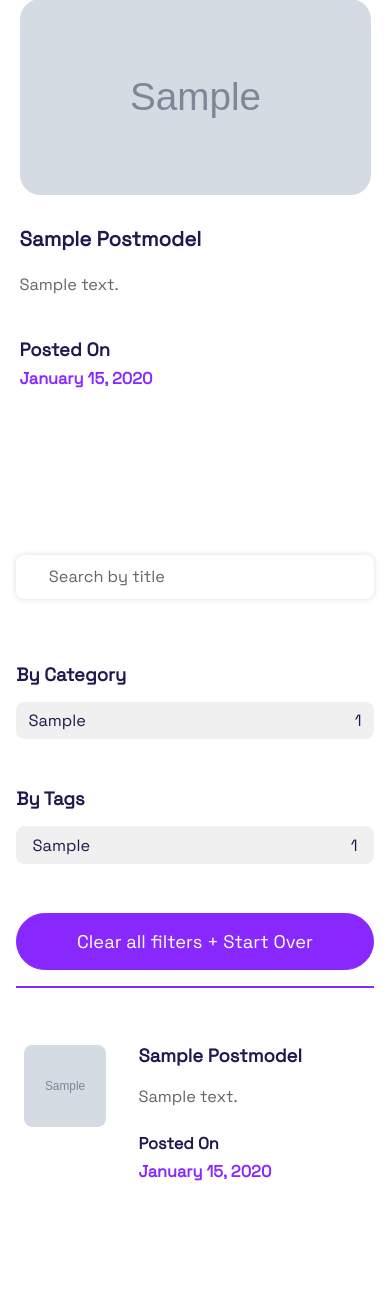
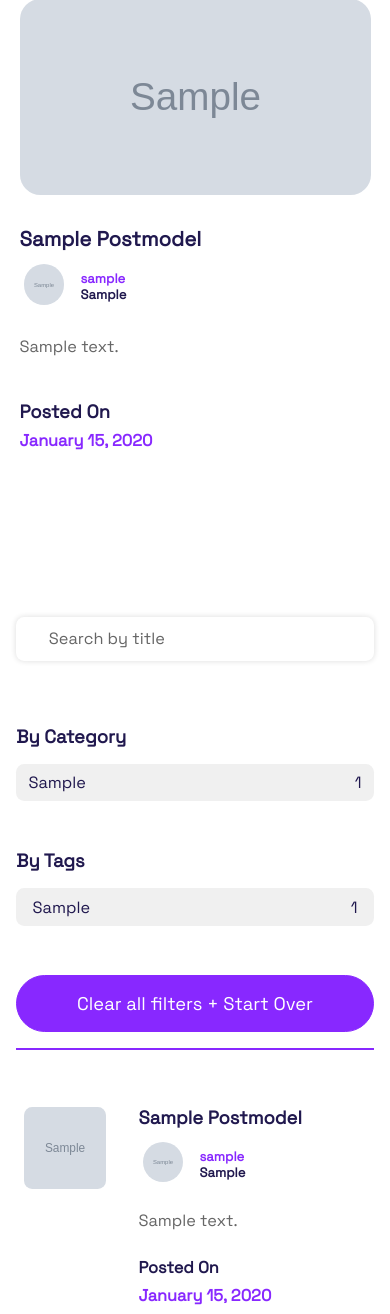
Before and after one commit to lUkAC1234/CyberCodeMain, a Django app: page /website/blogs/list in a window 390 px wide. Shown: the part 610-1924 px from the top of the page. Run offline with Django 5.2, Linux system fonts and the light colour scheme; tables that the repository leaves empty hold one stand-in row (values such as "Sample post"); grey boxes marked "Sample" are stand-in pictures; some libraries are stand-ins or nearby versions.

Commit message:
Blog page design correcting

```diff
--- a/assets/main/styles/scss/pages/_blog.scss
+++ b/assets/main/styles/scss/pages/_blog.scss
@@ -106,6 +106,7 @@
 
     .post-posted {
         @extend .dark-blue-text-center-grotext-family-1rem;
+        @extend .text-align-start;
         font-size: 1.125rem !important;
     }
 
@@ -113,6 +114,37 @@
         @extend .white-1rem-grotext;
         color: var(--text-purple) !important;
         margin-top: 0.3rem;
+    }
+}
+
+.post-creator-container {
+    display: flex;
+    align-items: center;
+    gap: 1rem;
+    margin-block: 0.5rem;
+    padding: 0.25rem;
+    border-radius: 0.5rem;
+    width: min(100%, 20rem);
+
+    .post-creator-username {
+        text-transform: unset !important;
+        color: var(--text-purple) !important;
+    }
+
+    .post-creator-position,
+    .post-creator-username  {
+        @extend .dark-blue-text-center-grotext-family-1rem;
+        @extend .text-align-start;
+    }
+
+}
+
+.post-creator-image-container {
+    img {
+        width: 3rem;
+        height: 3rem;
+        object-fit: cover;
+        border-radius: 50%;
     }
 }
 
@@ -156,6 +188,21 @@
     .latest-posts-container {
         .latest-posts-title {
             font-size: 1.5rem;
+        }
+    }
+
+    .post-creator-container {
+        .post-creator-position,
+        .post-creator-username  {
+            font-size: 0.8rem !important;
+        }
+
+    }
+
+    .post-creator-image-container {
+        img {
+            width: 2.5rem;
+            height: 2.5rem;
         }
     }
 }
--- a/config/settings.py
+++ b/config/settings.py
@@ -6,7 +6,7 @@ BASE_DIR = Path(__file__).resolve().parent.parent
 SECRET_KEY = 'django-insecure-8ts4y19v^4dh!+wc+d0ub-rr15y+7r2#3#y-4d00oa-2rt)%(r'
 
 # SECURITY WARNING: don't run with debug turned on in production!
-DEBUG = False
+DEBUG = True
 
 ALLOWED_HOSTS = ["*"]
 
@@ -74,7 +74,7 @@ DATABASES = {
     'default': {
         'ENGINE': 'django.db.backends.postgresql_psycopg2',
         'NAME': 'webordermain',
-        'USER': 'root',
+        'USER': 'postgres',
         'PASSWORD': 'dimatop12',
         'HOST': 'localhost',
         'PORT': '5432'
--- a/templates/pages/blog/blog.html
+++ b/templates/pages/blog/blog.html
@@ -21,21 +21,28 @@
         <div class="latest-posts-container">
             <h1 class="latest-posts-title fade slideInLeft">Latest posts</h1>
             <div class="latest-post-wrapper">
-                {% for object in latestPost %}
                 <div class="post-image-container fade slideInLeft">
-                    <a href="{% url 'main:blogdetail' pk=object.pk %}">
-                        <img src="{{ object.image.url }}" alt="">
+                    <a href="{% url 'main:blogdetail' pk=latestPost.pk %}">
+                        <img src="{{ latestPost.image.url }}" alt="">
                     </a>
                 </div>
                 <div class="post-text-container fade fadeInUp">
-                    <a href="{% url 'main:blogdetail' pk=object.pk %}">
-                        <h1 class="post-title">{{ object.title }}</h1>
+                    <a href="{% url 'main:blogdetail' pk=latestPost.pk %}">
+                        <h1 class="post-title">{{ latestPost.title }}</h1>
                     </a>
-                    <p class="post-text">{{ object.short_description }}</p>
+                    <div class="post-creator-container">
+                        <div class="post-creator-image-container">
+                            <img src="{{ latestPost.user.user_image.url }}" alt="">
+                        </div>
+                        <div class="post-creator-content">
+                            <h1 class="post-creator-username">{{ latestPost.user }}</h1>
+                            <p class="post-creator-position">{{ latestPost.user.position|default:" "|default_if_none:" " }}</p>
+                        </div>
+                    </div>
+                    <p class="post-text">{{ latestPost.short_description }}</p>
                     <span class="post-posted">Posted on</span>
-                    <p class="post-date">{{ object.posted_on|date:"F d, Y" }}</p>
+                    <p class="post-date">{{ latestPost.posted_on|date:"F d, Y" }}</p>
                 </div>
-                {% endfor %}
             </div>
         </div>
     </section>
--- a/templates/pages/blog/blog_result.html
+++ b/templates/pages/blog/blog_result.html
@@ -10,7 +10,17 @@
                 </div>
                 <div class="feautered-posts-content">
                     <h1 class="featured-post-column-title">
-                        {{object.title }}</h1>
+                        {{object.title }}
+                    </h1>
+                    <div class="post-creator-container">
+                        <div class="post-creator-image-container">
+                            <img src="{{ object.user.user_image.url }}" alt="">
+                        </div>
+                        <div class="post-creator-content">
+                            <h1 class="post-creator-username">{{ object.user }}</h1>
+                            <p class="post-creator-position">{{ object.user.position|default:" "|default_if_none:" " }}</p>
+                        </div>
+                    </div>
                     <p class="featured-post-column-text">{{ object.short_description }}</p>
                     <span class="featured-post-column-posted">Posted on</span>
                     <p class="featured-post-column-date">{{ object.posted_on|date:"F d, Y" }}</p>
--- a/templates/pages/blog/blogdetail.html
+++ b/templates/pages/blog/blogdetail.html
@@ -14,8 +14,11 @@
             <h1 class="detail-gradient-title fade fadeInUp">{{ object.title }}</h1>
             <div class="detail-gradient-image-container fade fadeInUp">
                 <img src="{{ object.user.user_image.url }}" alt="">
+                <div class="detail-gradient-image-container-user">
+                    <h1 class="detail-gradient-username">{{ object.user }}</h1>
+                    <h1 class="detail-gradient-user-position">{{ object.user.position }}</h1>
+                </div>
             </div>
-            <h1 class="detail-gradient-username fade fadeInUp">{{ object.user }}</h1>
             <h2 class="detail-gradient-posted fade fadeInUp">
                 Posted on
                 <span class="detail-gradient-posted-date">{{ object.posted_on|date:"F d, Y" }}</span>
--- a/templates/pages/index.html
+++ b/templates/pages/index.html
@@ -216,7 +216,7 @@
                             </p>
                         </div>
                         <div class="carousel-date-container">
-                            <p class="carousel-date-posted">Posted on</p>
+                            <p class="carousel-date-posted">Posted by {{ object.user }}</p>
                             <span class="carousel-date">{{ object.posted_on|date:"F d, Y" }}</span>
                         </div>
                     </div>
--- a/web/views.py
+++ b/web/views.py
@@ -197,7 +197,7 @@ class BlogListView(ListView):
 
     def get_context_data(self, **kwargs):
         context = super().get_context_data(**kwargs)
-        context['latestPost'] = PostModel.objects.filter(is_private=False).order_by('-id')[:1]
+        context['latestPost'] = PostModel.objects.filter(is_private=False).order_by('-id').first()
         queryset = PostModel.objects.all()
 
         if not self.request.user.is_staff:
```
Also changed, not shown: assets/main/styles/scss/pages/_blogdetail.scss (+34 -21 lines), assets/main/styles/scss/global.css, 1 other file.
